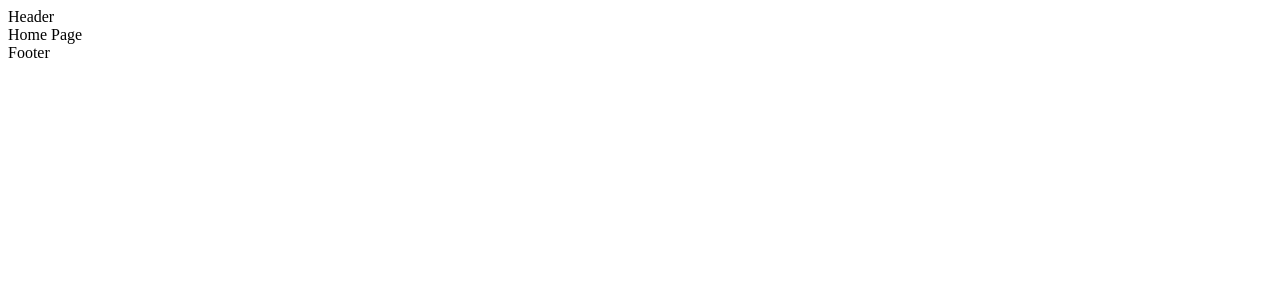
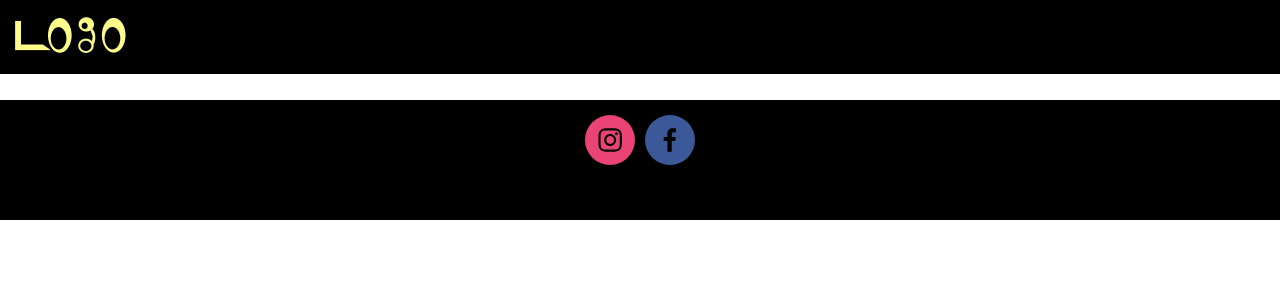
Before and after one commit to rajs80266/Socket-IO-Template, a React (Create React App) app in the folder frontend/: page / in a window 1280 px wide. Shown: the top 300 px of the page. Built offline with nearby package versions, Linux system fonts and the light colour scheme.

Commit message:
basic header footer

```diff
--- a/frontend/package.json
+++ b/frontend/package.json
@@ -8,6 +8,7 @@
     "react-redux": "^8.0.5",
     "react-router-dom": "^5.3.0",
     "react-scripts": "^5.0.1",
+    "react-social-icons": "^5.15.0",
     "redux": "^4.2.0",
     "web-vitals": "^2.1.4"
   },
--- a/frontend/src/Shell.js
+++ b/frontend/src/Shell.js
@@ -10,9 +10,15 @@ const Shell = (props) => {
 
     return (
         <div className='shell'>
-            <Header />
-            {children}
-            <Footer />
+            <div className="shell-header">
+                <Header/>
+            </div>
+            <div className="shell-content">
+                {children}
+            </div>
+            <div className="shell-footer">
+                <Footer/>
+            </div>
         </div>
     );
 };
--- a/frontend/src/components/Footer/index.js
+++ b/frontend/src/components/Footer/index.js
@@ -1,9 +1,15 @@
 import React from "react";
+import { SocialIcon } from 'react-social-icons';
+import { facebookUrl, instagramUrl } from "../../constants/links";
+import "./style.css"
 
 const Footer = () => {
     return (
         <div>
-            Footer
+            <div className="social-icons">
+                <SocialIcon url={instagramUrl} />
+                <SocialIcon url={facebookUrl} />
+            </div>
         </div>
     )
 }
--- a/frontend/src/components/Footer/style.css
+++ b/frontend/src/components/Footer/style.css
@@ -0,0 +1,11 @@
+.social-icons {
+    display: flex;
+    justify-content: center;
+    background-color: black;
+    min-height: 100px;
+    padding: 10px;
+}
+
+.social-icons > a {
+    margin: 5px;
+}
--- a/frontend/src/components/Header/index.js
+++ b/frontend/src/components/Header/index.js
@@ -1,9 +1,20 @@
 import React from "react";
+import { Link } from "react-router-dom";
 
-const Header = () => {
+import LOGO from "../../images/logo.png";
+
+import "./style.css";
+
+const Header = (props) => {
     return (
-        <div>
-            Header
+        <div className="header">
+            <div>
+                <Link to="/">
+                    <img src={LOGO} alt="" height={50} width={125}/>
+                </Link>
+            </div>
+            {/* <div></div>
+            <div>Account</div> */}
         </div>
     )
 }
--- a/frontend/src/components/Header/style.css
+++ b/frontend/src/components/Header/style.css
@@ -0,0 +1,19 @@
+.header {
+    background-color: black;
+    display: flex;
+    color: gold;
+    height: 100%;
+}
+
+.header > div:nth-child(1) {
+    width: 10%;
+    padding: 10px;
+}
+
+.header > div:nth-child(2) {
+    width: 80%;
+}
+
+.header > div:nth-child(3) {
+    width: 10%;
+}
--- /dev/null
+++ b/frontend/src/constants/links.js
@@ -0,0 +1,2 @@
+export const instagramUrl = "https://www.instagram.com/rajs80266/";
+export const facebookUrl = "https://www.facebook.com/profile.php?id=100006557864877";
--- a/frontend/src/shell.css
+++ b/frontend/src/shell.css
@@ -0,0 +1,18 @@
+.shell {
+    margin: 0;
+    padding: 0;
+}
+
+.shell-header {
+    max-height: 100px;
+    position: fixed;
+    width: 100%;
+}
+
+.shell-content {
+    min-height: 100px;
+}
+
+body {
+    margin: 0;
+}
```
Also changed, not shown: frontend/src/constants/paths.js (added), frontend/src/images/logo.png (added), 1 other file (tests, documents, lock files or other folders).
